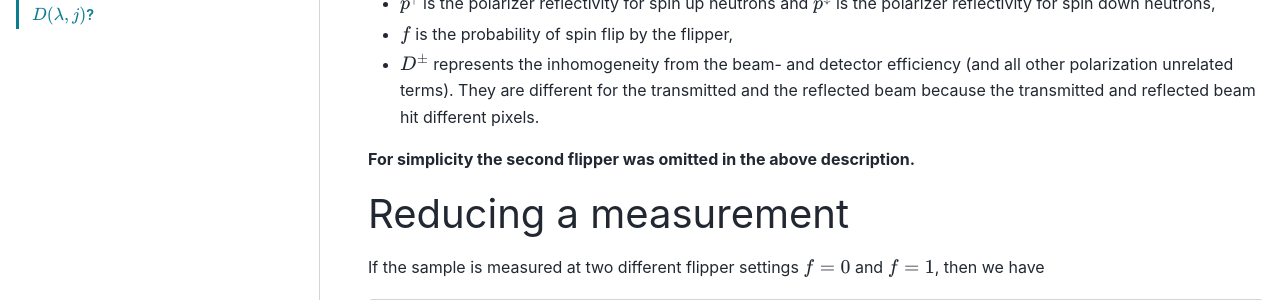
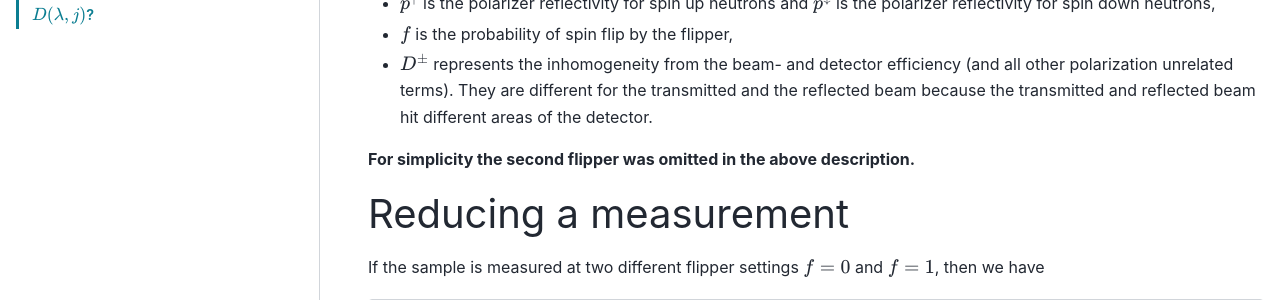
Before and after one commit to scipp/essreflectometry, a Sphinx documentation site: the page built from docs/user-guide/estia-data-reduction.md, in a window 1280 px wide and 900 px high, scrolled down 799 px. Shown: the part 206-506 px from the top of the window. Built offline with Sphinx 7.4.7 and the PyData theme 0.15.4, drawn with Linux system fonts in a browser that asks for light colours; the version number could not be read and is left out.

Commit message:
Update estia-data-reduction.md

```diff
--- a/docs/user-guide/estia-data-reduction.md
+++ b/docs/user-guide/estia-data-reduction.md
@@ -40,7 +40,7 @@ and $I^-$ is the intensity of the neutron beam reflected by the analyzer,
 * $p^\uparrow$ is the polarizer reflectivity for spin up neutrons and $p^\downarrow$ is the polarizer reflectivity for spin down neutrons,
 * $f$ is the probability of spin flip by the flipper,
 * $D^\pm$ represents the inhomogeneity from the beam- and detector efficiency (and all other polarization unrelated terms). They are different for the transmitted and the reflected beam
-   because the transmitted and reflected beam hit different pixels.
+   because the transmitted and reflected beam hit different areas of the detector.
 
 **For simplicity the second flipper was omitted in the above description.**
 
```
